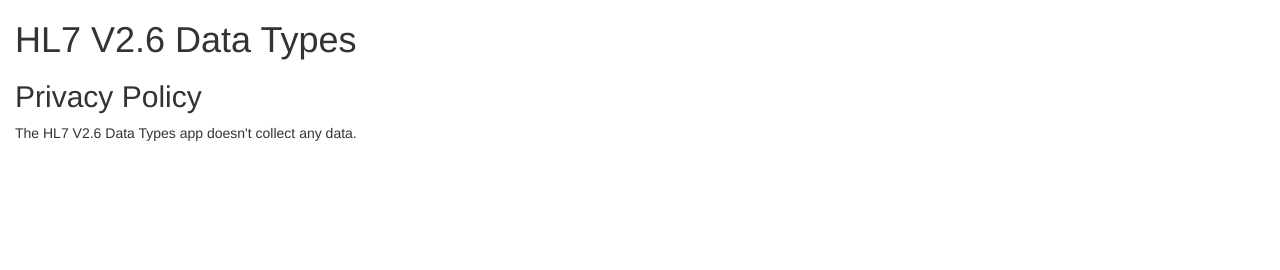
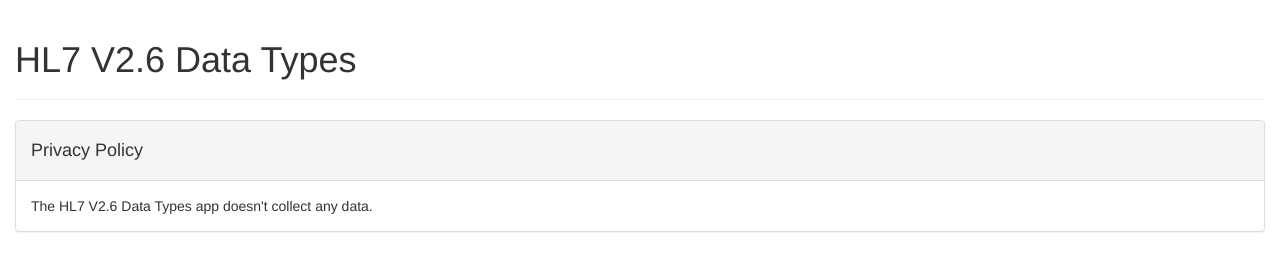
Before and after one commit to jnoelg/jnoelg.github.io, a plain HTML site: page HL7v26DataTypesApp/privacy_policy.html in a window 1280 px wide. Drawn offline with nearby package versions, Linux system fonts and the light colour scheme.

Commit message:
Updated layout

```diff
--- a/HL7v26DataTypesApp/privacy_policy.html
+++ b/HL7v26DataTypesApp/privacy_policy.html
@@ -12,9 +12,14 @@
 
 <body>
 	<div class="container-fluid">
-		<h1>HL7 V2.6 Data Types</h1>
-		<h2>Privacy Policy</h2>
-		<p>The HL7 V2.6 Data Types app doesn't collect any data.</p>
+		<div class="page-header">
+		  <h1>HL7 V2.6 Data Types</h1>
+		</div>
+
+		<div class="panel panel-default">
+		  <div class="panel-heading"><h4>Privacy Policy</h4></div>
+		  <div class="panel-body">The HL7 V2.6 Data Types app doesn't collect any data.</div>
+		</div>
 	</div>
 </body>
 </html>
```
